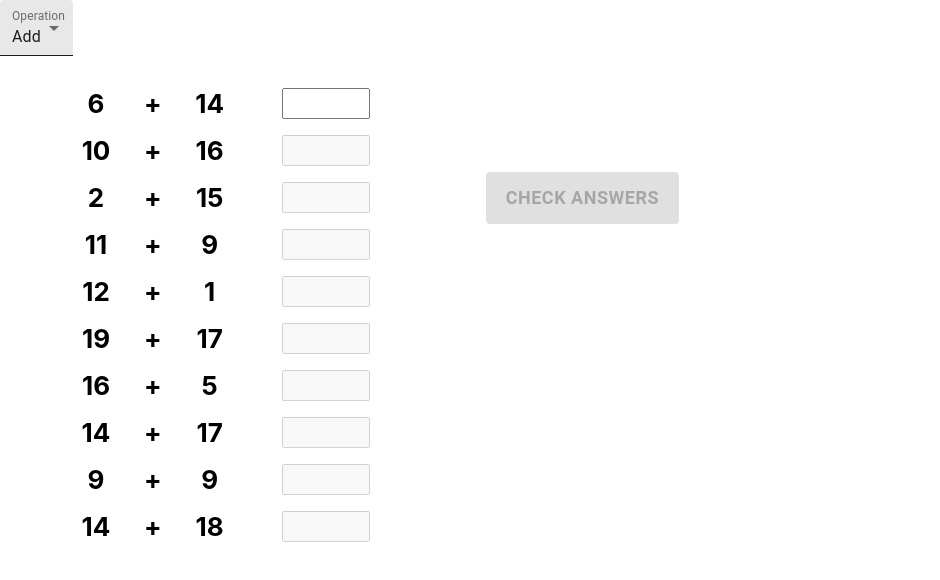
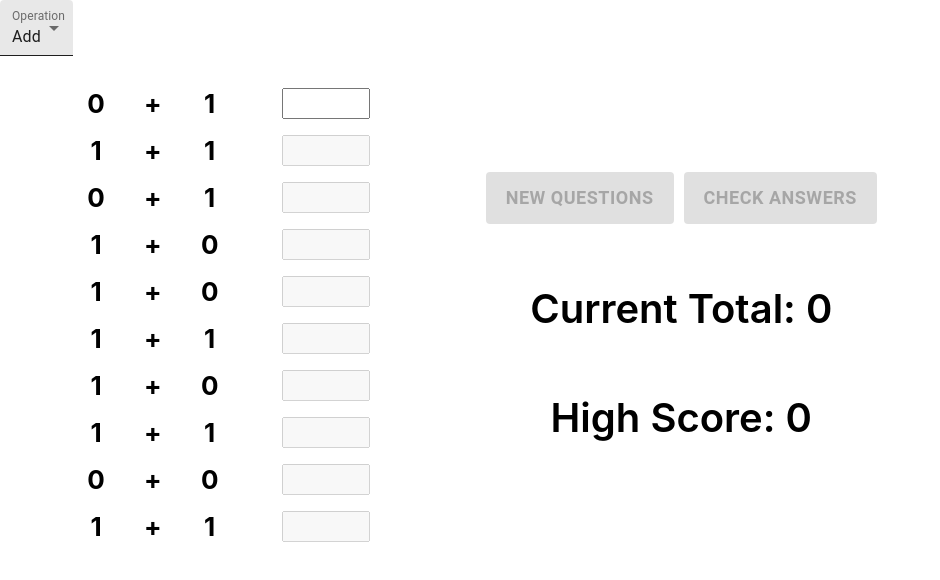
Before and after one commit to seren1ty/math-sight, a React (Create React App) app: page /#/s in a window 1280 px wide. Shown: the top 580 px of the page, without its empty margins (0-940 px from the left). Built offline with nearby package versions, Linux system fonts and the light colour scheme.

Commit message:
Store current correct tally and highscore using localStorage

```diff
--- a/src/components/mathContainer.component.tsx
+++ b/src/components/mathContainer.component.tsx
@@ -4,11 +4,12 @@ import { Operation } from 'model/mathQuestion';
 import React from 'react'
 
 type MathContainerProps = {
+  userId: string;
   numberRangeAM: number;
   numberRangeMD: number;
 }
 
-const MathContainer = ({ numberRangeAM, numberRangeMD }: MathContainerProps) => {
+const MathContainer = ({ userId, numberRangeAM, numberRangeMD }: MathContainerProps) => {
   const [operationType, setOperationType] = React.useState(Operation.ADD);
 
   const handleChange = React.useCallback((e: React.ChangeEvent<{value: unknown}>) => {
@@ -33,7 +34,7 @@ const MathContainer = ({ numberRangeAM, numberRangeMD }: MathContainerProps) =>
           </Select>
         </FormControl>
       </Box>
-      <MathQuestions numberRangeAM={numberRangeAM} numberRangeMD={numberRangeMD} operationType={operationType} />
+      <MathQuestions userId={userId} numberRangeAM={numberRangeAM} numberRangeMD={numberRangeMD} operationType={operationType} />
     </Box>
   );
 }
--- a/src/components/mathQuestions.component.tsx
+++ b/src/components/mathQuestions.component.tsx
@@ -4,16 +4,59 @@ import React from "react";
 import styled from "styled-components";
 
 type MathQuestionsProps = {
+  userId: string;
   numberRangeAM: number;
   numberRangeMD: number;
   operationType: Operation;
 }
 
-const MathQuestions = ({ numberRangeAM, numberRangeMD, operationType }: MathQuestionsProps) => {
+const MathQuestions = ({ userId, numberRangeAM, numberRangeMD, operationType }: MathQuestionsProps) => {
+
+  const readCurrentScore = React.useCallback(() => {
+    const rawCurrentScore = localStorage.getItem("mathSight-currentScore-" + userId);
+
+    return !!rawCurrentScore ? Number(JSON.parse(rawCurrentScore)) : 0;
+  }, [userId]);
+
+  const increaseCurrentScore = React.useCallback((newScore: number) => {
+    const updatedCurrentScore = readCurrentScore() + newScore;
+
+    localStorage.setItem("mathSight-currentScore-" + userId, JSON.stringify(updatedCurrentScore));
+
+    setCurrentScore(updatedCurrentScore);
+  }, [userId, readCurrentScore]);
+
+  const resetCurrentScore = React.useCallback(() => {
+    localStorage.setItem("mathSight-currentScore-" + userId, JSON.stringify(0));
+
+    setCurrentScore(0);
+  }, [userId]);
+
+  const readHighScore = React.useCallback(() => {
+    const rawHighScore = localStorage.getItem("mathSight-highScore-" + userId);
+
+    return !!rawHighScore ? JSON.parse(rawHighScore) : 0;
+  }, [userId]);
+
+  const increaseHighScore = React.useCallback((newScore: number) => {
+    const savedHighScore = readHighScore();
+
+    const updatedHighScore = readCurrentScore() + newScore;
+
+    if (updatedHighScore <= savedHighScore) {
+      return;
+    }
+
+    localStorage.setItem("mathSight-highScore-" + userId, JSON.stringify(updatedHighScore));
+
+    setHighScore(updatedHighScore);
+  }, [userId, readCurrentScore, readHighScore]);
 
   const [questions, setQuestions] = React.useState<MathQuestion[]>([]);
   const [answers, setAnswers] = React.useState<number[]>([]);
   const [showResults, setShowResults] = React.useState<boolean>(false);
+  const [highScore, setHighScore] = React.useState<number>(readHighScore());
+  const [currentScore, setCurrentScore] = React.useState<number>(readCurrentScore());
 
   const handleChangeAnswer = React.useCallback((questionId, answer) => {
     const newAnswers = [...answers];
@@ -27,6 +70,12 @@ const MathQuestions = ({ numberRangeAM, numberRangeMD, operationType }: MathQues
   }, [answers]);
 
   const generateQuestions = React.useCallback(async () => {
+    setQuestions([]);
+    setAnswers([]);
+    setShowResults(false);
+    setHighScore(readHighScore());
+    setCurrentScore(readCurrentScore());
+
     const newQuestions: MathQuestion[] = [];
 
     let range;
@@ -80,7 +129,7 @@ const MathQuestions = ({ numberRangeAM, numberRangeMD, operationType }: MathQues
     }
 
     setQuestions(newQuestions);
-  }, [numberRangeAM, numberRangeMD, operationType]);
+  }, [numberRangeAM, numberRangeMD, operationType, readHighScore, readCurrentScore]);
 
   const getOperationIcon = React.useCallback((operation: Operation) => {
     switch(operation) {
@@ -104,18 +153,27 @@ const MathQuestions = ({ numberRangeAM, numberRangeMD, operationType }: MathQues
   }, [answers]);
 
   const calculateCorrectAnswers = React.useCallback(() => {
-    if (!showResults) {
-      return;
+    const correctlyAnsweredQuestions = questions.filter((question) => checkAnswer(question));
+    return correctlyAnsweredQuestions.length;
+  }, [showResults, questions, checkAnswer]);
+
+  const checkAnswers = React.useCallback(() => {
+    const correctlyAnsweredQuestions = calculateCorrectAnswers();
+
+    if (correctlyAnsweredQuestions === questions.length) {
+      increaseHighScore(questions.length);
+      increaseCurrentScore(questions.length);
+    } else {
+      increaseHighScore(correctlyAnsweredQuestions);
+      resetCurrentScore();
     }
 
-    const correctlyAnsweredQuestions = questions.filter((question) => Number(question.getResult()) === Number(answers[question.id]));
-
-    return correctlyAnsweredQuestions.length;
-  }, [showResults, questions, answers]);
+    setShowResults(true);
+  }, [questions, calculateCorrectAnswers, increaseHighScore, increaseCurrentScore, resetCurrentScore]);
 
   React.useEffect(() => {
     generateQuestions();
-  }, [operationType]);
+  }, [operationType, generateQuestions]);
 
   return (
     <Box display="flex" marginX={5} marginY={2}>
@@ -150,11 +208,18 @@ const MathQuestions = ({ numberRangeAM, numberRangeMD, operationType }: MathQues
       }
       </Box>
       <Box flexDirection="column" margin="100px 0 0 100px">
+        <StyledNewQuestions
+            variant="contained"
+            onClick={() => generateQuestions()}
+            disabled={!showResults}
+          >
+            New Questions
+        </StyledNewQuestions>
         <StyledCheckAnswers
           variant="contained"
           color="primary"
-          onClick={() => setShowResults(true)}
-          disabled={answers.length < questions.length}
+          onClick={() => checkAnswers()}
+          disabled={showResults || answers.length < questions.length}
         >
           Check Answers
         </StyledCheckAnswers>
@@ -162,6 +227,8 @@ const MathQuestions = ({ numberRangeAM, numberRangeMD, operationType }: MathQues
           showResults &&
           <Box marginTop="60px" fontSize={40} fontWeight={600} textAlign="center">Correct: {calculateCorrectAnswers()}</Box>
         }
+        <Box marginTop="60px" fontSize={40} fontWeight={600} textAlign="center">Current Total: {currentScore}</Box>
+        <Box marginTop="60px" fontSize={40} fontWeight={600} textAlign="center">High Score: {highScore}</Box>
       </Box>
     </Box>
   );
@@ -178,6 +245,13 @@ const StyledResult = styled(Box)<{correct: boolean}>`
   color: ${props => props.correct ? "green" : "red"};
 `
 
+const StyledNewQuestions = styled(Button)`
+  padding: 10px 20px;
+  font-size: 18px;
+  font-weight: 600;
+  margin-right: 10px;
+`
+
 const StyledCheckAnswers = styled(Button)`
   padding: 10px 20px;
   font-size: 18px;
--- a/src/pages/a.tsx
+++ b/src/pages/a.tsx
@@ -4,7 +4,7 @@ import MathContainer from 'components/mathContainer.component';
 const APage = () => {
   return (
     <Box>
-      <MathContainer numberRangeAM={10000} numberRangeMD={12} />
+      <MathContainer userId="a" numberRangeAM={10000} numberRangeMD={12} />
     </Box>
   )
 }
--- a/src/pages/s.tsx
+++ b/src/pages/s.tsx
@@ -4,7 +4,7 @@ import MathContainer from 'components/mathContainer.component';
 const SPage = () => {
   return (
     <Box>
-      <MathContainer numberRangeAM={20} numberRangeMD={6} />
+      <MathContainer userId="s" numberRangeAM={2} numberRangeMD={6} />
     </Box>
   );
 }
```
